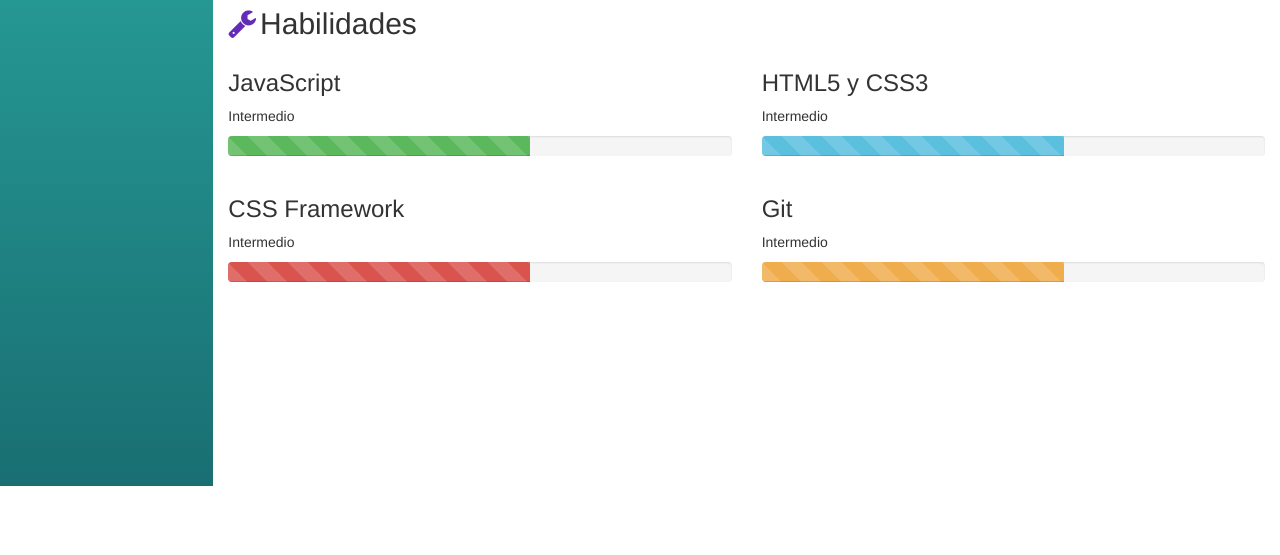
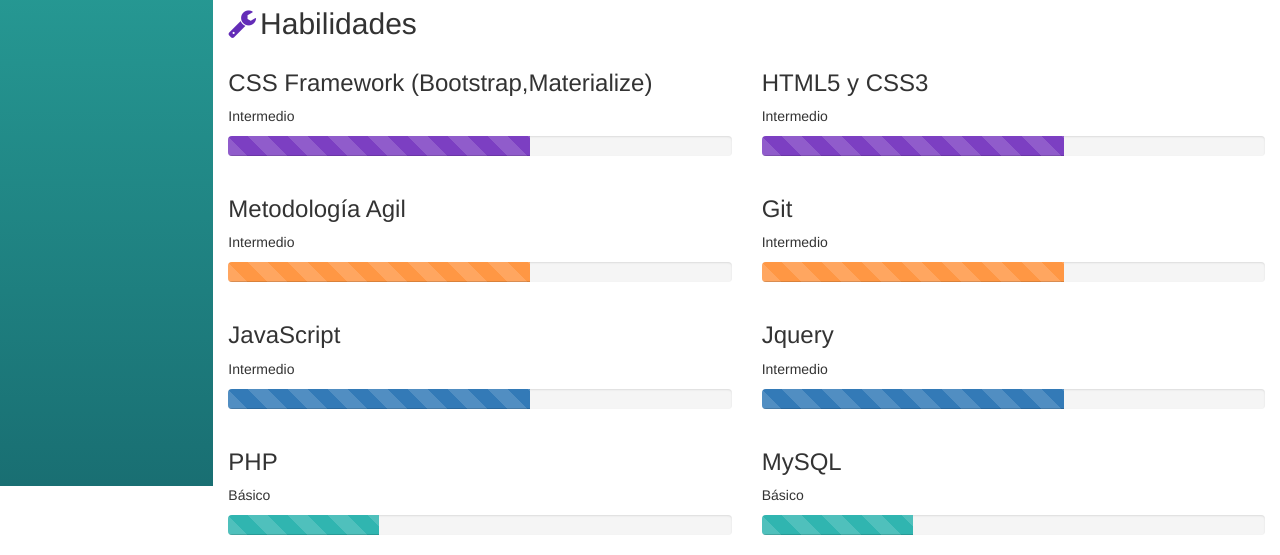
Before and after one commit to Zitle-Nancy/portafolio-version-una, a plain HTML site: page index.html in a window 1280 px wide. Shown: the part 314-869 px from the top of the page. Before the commit the page ends 800 px from the top, so only its background shows below. Drawn offline with Linux system fonts and the light colour scheme.

Commit message:
habilidades

```diff
--- a/css/index.css
+++ b/css/index.css
@@ -78,3 +78,15 @@
 .seccion-dos{
     height: 50px;
 }
+.color{
+    background-color: #7C3FC2;
+}
+.color-uno{
+    background-color: #FF9744;
+}
+.color-dos{
+    background-color: #30B5B0;
+}
+.color-cuatro{
+    background-color: purple;
+}
--- a/index.html
+++ b/index.html
@@ -60,11 +60,11 @@
 				<div class="row">
 					<div class="col-xs-12 col-md-6">
 						<div>
-							<h3>JavaScript</h3>
+							<h3>CSS Framework (Bootstrap,Materialize)</h3>
 							<p>Intermedio</p>
 						</div>
 						<div class="progress">
-						    <div class="progress-bar progress-bar-success progress-bar-striped active" role="progressbar" aria-valuenow="40" aria-valuemin="0" aria-valuemax="100" style="width:60%">
+						    <div class="progress-bar color progress-bar-striped active" role="progressbar" aria-valuenow="40" aria-valuemin="0" aria-valuemax="100" style="width:60%">
 						    </div>
 					  	</div>
 					</div>
@@ -74,7 +74,7 @@
 							<p>Intermedio</p>
 						</div>
 						<div class="progress">
-						    <div class="progress-bar progress-bar-info progress-bar-striped active" role="progressbar" aria-valuenow="40" aria-valuemin="0" aria-valuemax="100" style="width:60%">
+						    <div class="progress-bar color progress-bar-striped active" role="progressbar" aria-valuenow="40" aria-valuemin="0" aria-valuemax="100" style="width:60%">
 						    </div>
 					  	</div>
 					</div>
@@ -82,11 +82,11 @@
 				<div class="row">
 					<div class="col-xs-12 col-md-6">
 						<div>
-							<h3>CSS Framework</h3>
+							<h3>Metodología Agil</h3>
 							<p>Intermedio</p>
 						</div>
 						<div class="progress">
-						    <div class="progress-bar progress-bar-danger progress-bar-striped active" role="progressbar" aria-valuenow="40" aria-valuemin="0" aria-valuemax="100" style="width:60%">
+						    <div class="progress-bar color-uno progress-bar-striped active" role="progressbar" aria-valuenow="40" aria-valuemin="0" aria-valuemax="100" style="width:60%">
 						    </div>
 					  	</div>
 					</div>
@@ -96,7 +96,51 @@
 							<p>Intermedio</p>
 						</div>
 						<div class="progress">
-						    <div class="progress-bar progress-bar-warning progress-bar-striped active" role="progressbar" aria-valuenow="40" aria-valuemin="0" aria-valuemax="100" style="width:60%">
+						    <div class="progress-bar color-uno progress-bar-striped active" role="progressbar" aria-valuenow="40" aria-valuemin="0" aria-valuemax="100" style="width:60%">
+						    </div>
+					  	</div>
+					</div>
+				</div>
+				<div class="row">
+					<div class="col-xs-12 col-md-6">
+						<div>
+							<h3>JavaScript</h3>
+							<p>Intermedio</p>
+						</div>
+						<div class="progress">
+						    <div class="progress-bar progress-bar-striped active" role="progressbar" aria-valuenow="60" aria-valuemin="0" aria-valuemax="100" style="width:60%">
+						    </div>
+					  	</div>
+					</div>
+					<div class="col-xs-12 col-md-6">
+						<div>
+							<h3>Jquery</h3>
+							<p>Intermedio</p>
+						</div>
+						<div class="progress">
+						    <div class="progress-bar progress-bar-striped active" role="progressbar" aria-valuenow="60" aria-valuemin="0" aria-valuemax="100" style="width:60%">
+						    </div>
+					  	</div>
+					</div>
+				</div>
+				<div class="row">
+					<div class="col-xs-12 col-md-6">
+						<div>
+							<h3>PHP</h3>
+							<p>Básico</p>
+						</div>
+						<div class="progress">
+						    <div class="progress-bar color-dos progress-bar-striped  active" role="progressbar" aria-valuenow="30" aria-valuemin="0" aria-valuemax="100" style="width:30%">
+						    </div>
+					  	</div>
+					</div>
+					<div class="col-xs-12 col-md-6">
+						<div>
+							<h3>MySQL</h3>
+							<p>Básico</p>
+						</div>
+						<div class="progress">
+						    <div class="progress-bar color-dos progress-bar-striped  active" role="progressbar" aria-valuenow="30" aria-valuemin="0" aria-valuemax="100" style="width:30%">
 						    </div>
 					  	</div>
 					</div>
```
